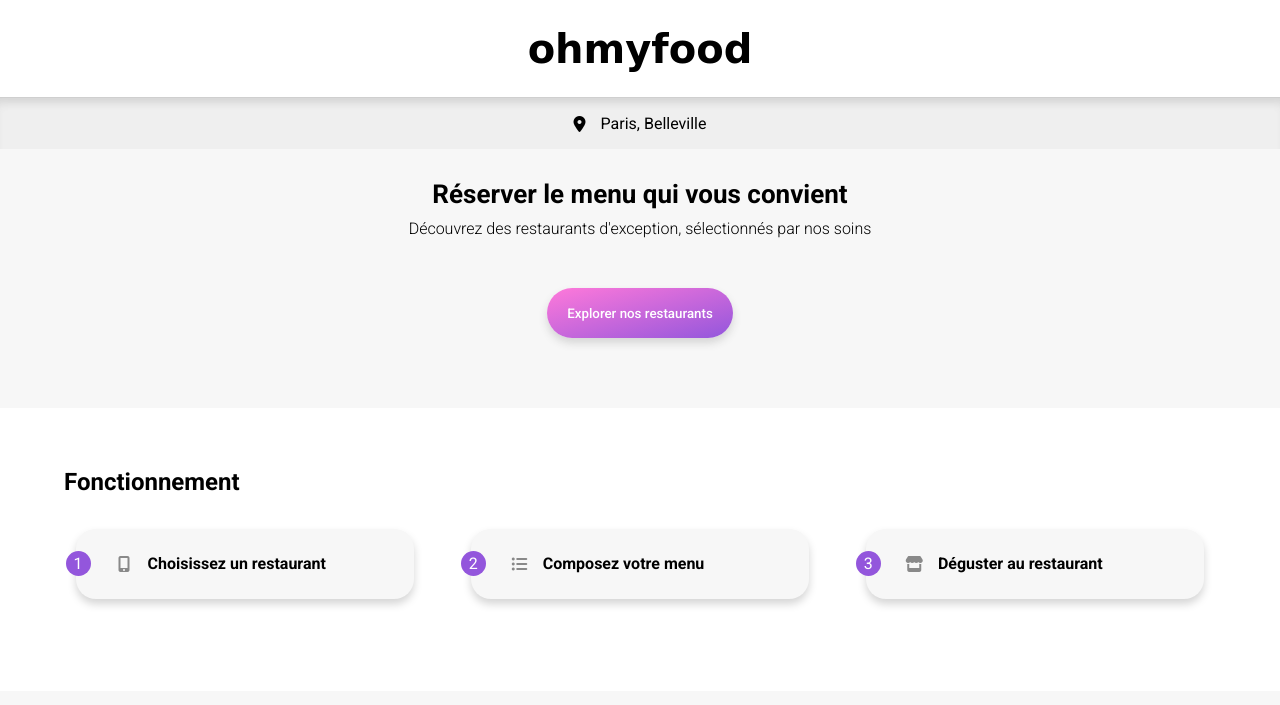
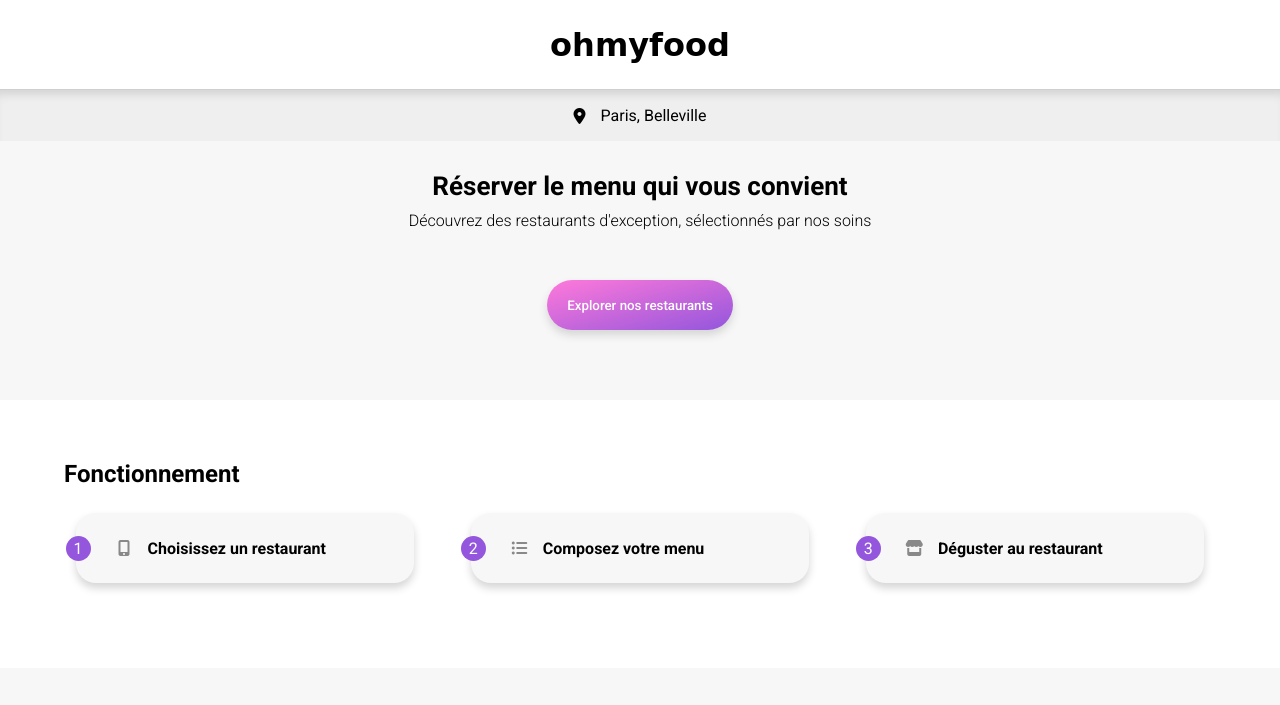
Before and after one commit to Patariom/Ohmyfood, a website: page index.html in a window 1280 px wide. Shown: the top 705 px of the page. Drawn offline with Linux system fonts and the light colour scheme; a web font is replaced by a local one.

Commit message:
Tablet Responsive

```diff
--- a/sass/layout/_footer.scss
+++ b/sass/layout/_footer.scss
@@ -3,12 +3,6 @@
     padding: 5% 5%;
     background-color: darken($white, 75%);
     color: $white;
-    @include desktop-responsive {
-        display: flex;
-        flex-direction: column;
-        align-items: center;
-        padding: 50px;
-    }
     & p {
         margin: 5px 0px;
     }
@@ -38,17 +32,5 @@
         display: flex;
         flex-direction: column;
         gap: 10px;
-        @include desktop-responsive {
-            display: flex;
-            flex-direction: row;
-            justify-content: space-evenly;
-            gap: 80px;
-            & a {
-                width: 140px;
-            }
-            & :nth-child(1) {
-                text-align: end;
-            }
-        }
     }
 }
--- a/sass/layout/_header.scss
+++ b/sass/layout/_header.scss
@@ -5,9 +5,7 @@
         font-size: 32px;
         @include cursive-heading;
         text-align: center;
-        @include desktop-responsive {
-            font-size: 40px;
-        }
+
     }
     &--witharrow {
         position: relative;
@@ -23,7 +21,7 @@
         top: 35%;
         font-size: 20px;
         @include desktop-responsive {
-            font-size: 35px;
+            font-size: 28px;
         }
     }
 }
--- a/sass/pages/_index.scss
+++ b/sass/pages/_index.scss
@@ -62,14 +62,13 @@
     align-items : center;
     height: 70px;
     gap: 4%;
-    margin: 2% 0%;
+    margin: 15px 0px;
     background-color: darken($white, 3%);
     @include object-shadow;
     border-radius: 20px;
     transition: 0.3s;
     @include desktop-responsive {
         width: 30%;
-
     }
     &__number {
         display: flex;
@@ -116,7 +115,7 @@
     &__container {
         width: $mainwidth;
         margin: auto;
-        @include desktop-responsive {
+        @include desktop-responsive; @include tablet-responsive {
             display: flex;
             flex-flow: row wrap;
             justify-content: space-between;
@@ -134,7 +133,7 @@
     background-color: $white;
     @include object-shadow;
     transition: 0.3s;
-    @include desktop-responsive {
+    @include desktop-responsive; @include tablet-responsive  {
         width: 48%;
         margin: 0;
         margin-bottom: 4%;
--- a/sass/pages/_page-menu.scss
+++ b/sass/pages/_page-menu.scss
@@ -34,7 +34,7 @@
         }
     }
     &__course-container {
-        @include desktop-responsive {
+        @include desktop-responsive; @include tablet-responsive {
             display: flex;
             align-items: flex-start;
             justify-content: space-between;
@@ -50,7 +50,7 @@
         display: flex;
         flex-direction: column;
         justify-content: center;
-        @include desktop-responsive {
+        @include desktop-responsive; @include tablet-responsive  {
             width: 32%;
         }
     &__heading {
@@ -80,7 +80,7 @@
     display: flex;
     justify-content: space-between;
     width: 100%;
-    margin: 3% 0%;
+    margin: 10px 0px;
     padding: 0;
     background-color: $white;
     border-radius: 15px;
--- a/sass/utils/_variables.scss
+++ b/sass/utils/_variables.scss
@@ -17,5 +17,5 @@ $mainwidth: 90%;
 /* Responsive */
 $breakpoints:(
     tablet: 768px,
-    desktop: 1024px,
+    desktop: 992px,
 );
```
Also changed, not shown: public/css/style.css, 1 other file.
